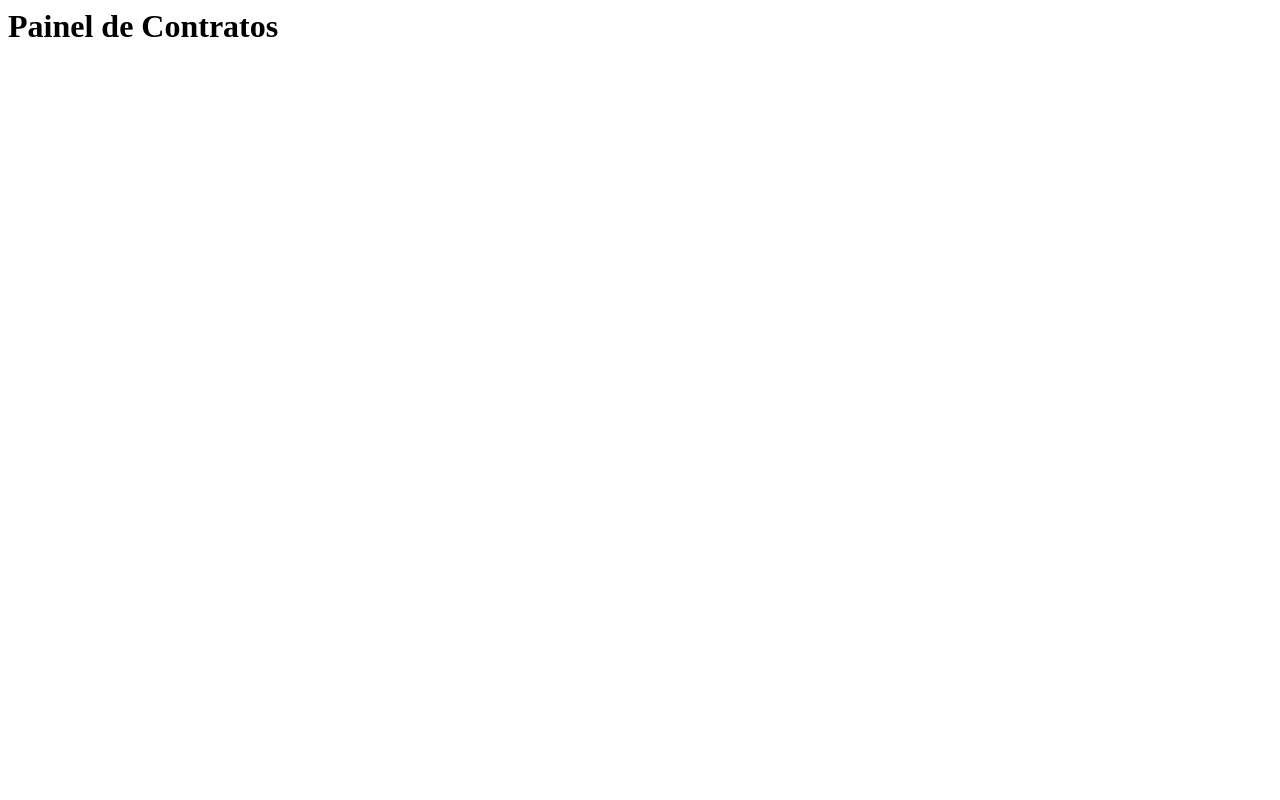
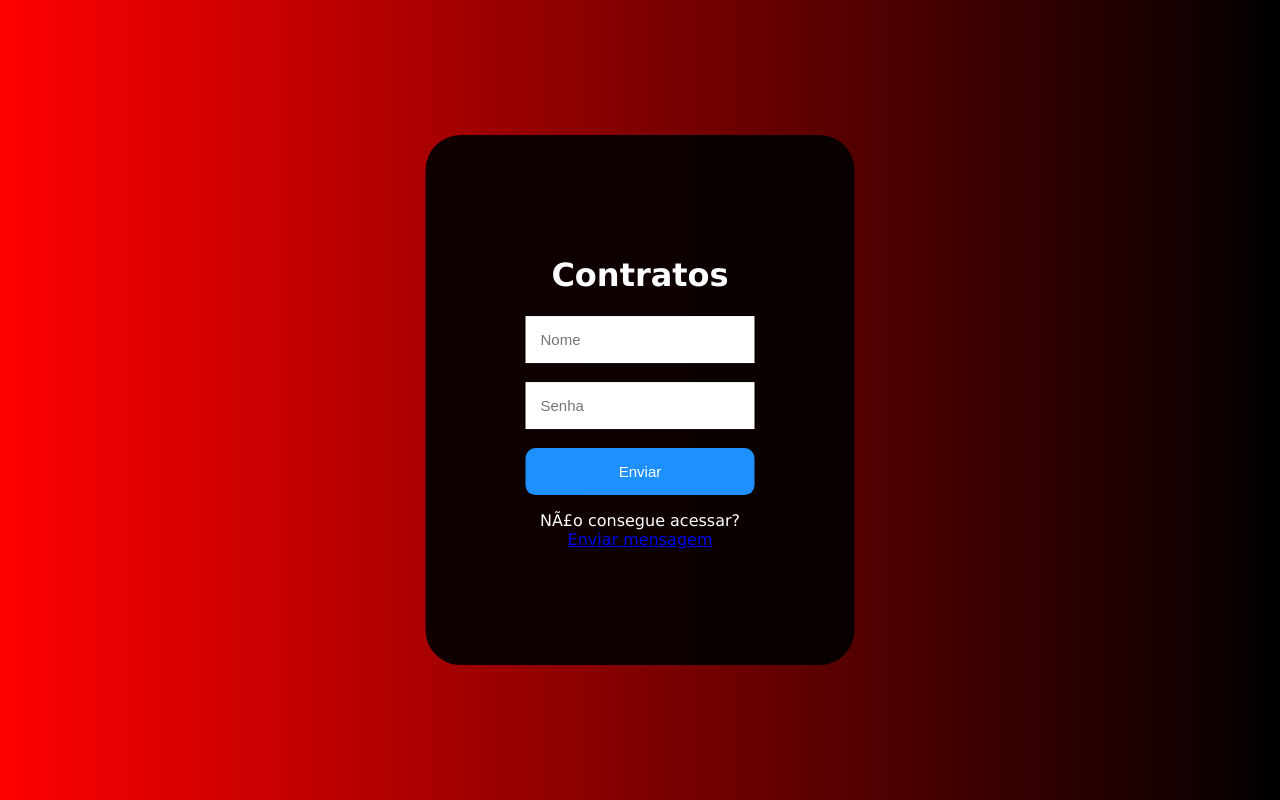
Before and after one commit to brsanttos/PAINELCONTRATOS, a plain HTML site: page index.html in a window 1280 px wide. Drawn offline with Linux system fonts and the light colour scheme.

Commit message:
Tela de login

```diff
--- a/index.html
+++ b/index.html
@@ -1,10 +1,56 @@
-<html>
-    <title>Painel de Contratos</title>
-    <h1>Painel de Contratos</h1>
-
-
-
-
-
+<!DOCTYPE html>
+<html lang="en">
+    <head>
+        <meta charset="UTF -8">
+        <meta http-equiv="X-UA-Compatible" content="IE-edge">
+        <meta name="viewport" content="width-device-width, initial-scale=1.0">
+        <title>Tela de Login</title>
+            <style>body{
+                    font-family: 'Lucida Sans', 'Lucida Sans Regular', 'Lucida Grande', 'Lucida Sans Unicode', Geneva, Verdana, sans-serif;
+                    background-image: linear-gradient(45deg, red, black);
+                }
+                div{
+                            background-color: rgba(0, 0, 0, 0.9);
+                            text-align: center;
+                            position: absolute;
+                            top: 50%;
+                            left: 50%;
+                            transform: translate(-50%,-50%);
+                            padding: 100px;
+                            border-radius: 35px;
+                            color: white}
+                input{
+                            padding: 15px;
+                            border: none;
+                            outline: none;
+                            font-size: 15px;
+                            top: 50%
+                            left: 50%}
+                button{
+                            background-color: dodgerblue;
+                            border: 15px;
+                            padding: 15px;
+                            width: 100%;
+                            border-radius: 10px;
+                            color: white;
+                            font-size: 15px;}
+                button:hover{
+                            background-color: deepskyblue;
+                            cursor: pointer;}
+                </style>
+    </head>
+    <body>
+        <div>
+            <h1>Contratos</h1>
+            <input type="text" placeholder="Nome">
+            <br><br>
+            <input type="password" placeholder="Senha">
+            <br><br>
+            <button>Enviar</button>
+                <p>Não consegue acessar?
+            <br>
+                <a href="#">Enviar mensagem</a></p>
+        </div>
+    </body>
 
 </html>
```
